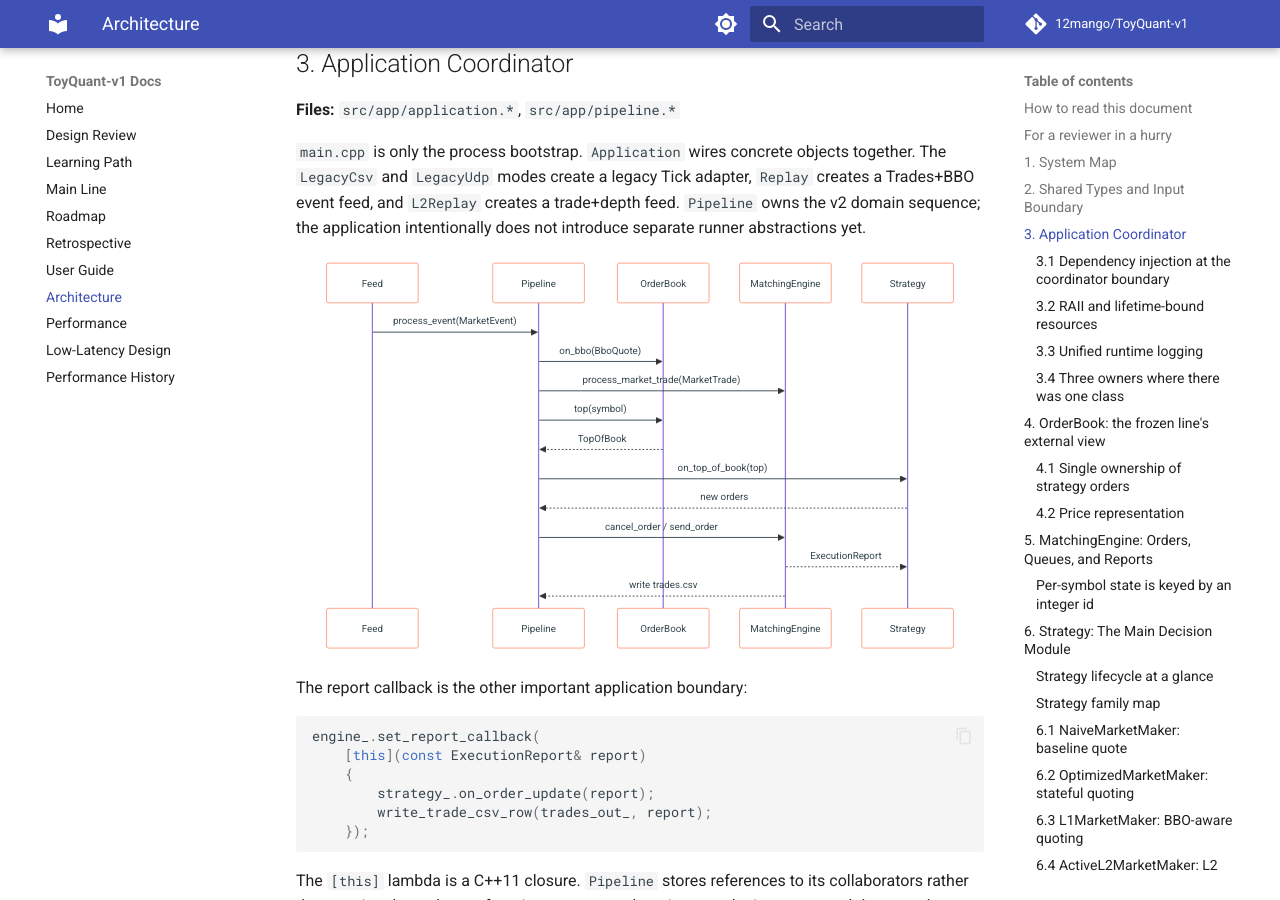
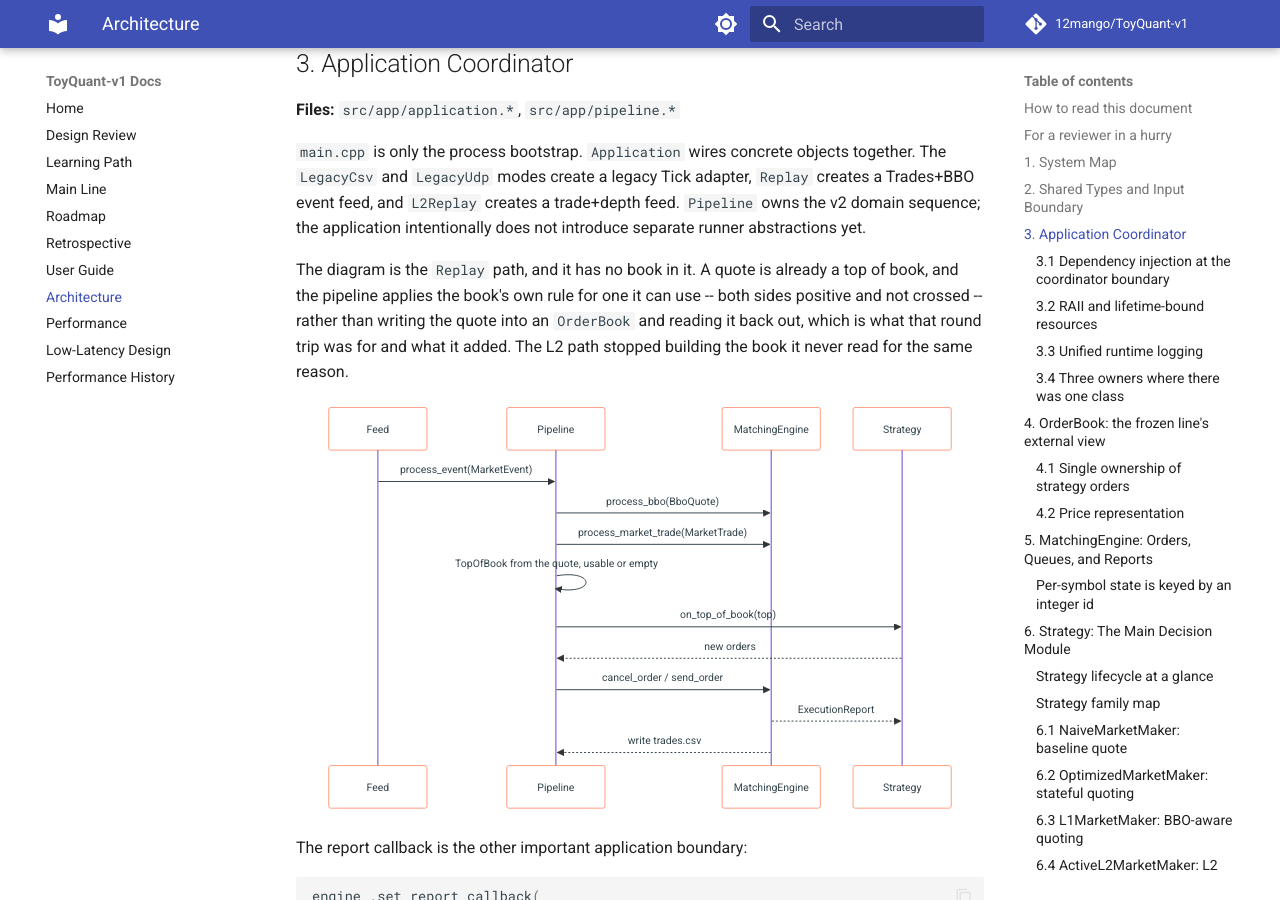
Before and after one commit to 12mango/ToyQuant-v1, an MkDocs documentation site: the page built from docs/ARCHITECTURE.md, in a window 1280 px wide and 900 px high, scrolled down 10318 px. Built offline with MkDocs 1.6.1 and Material for MkDocs 9.7.7, drawn with Linux system fonts in a browser that asks for light colours; comment, search, counter and statistics services are not loaded.

Commit message:
docs: The replay diagram loses the book it no longer has, and the legacy row names its instance
Two claims about the code that the code had already moved away from.

`docs/ARCHITECTURE.md` drew the `Replay` path with an `OrderBook` participant: the feed event into the
pipeline, the pipeline writing the quote into the book (`on_bbo`), reading a top of book back out, and
handing that to the strategy. None of that is what happens. `Pipeline::process_event` calls
`MatchingEngine::process_bbo` and applies the book's own usability rule itself -- both sides positive and not
crossed -- which is what let the pipeline stop being handed a book, and what let the L2 path stop building
one it never read. The diagram is the flow as it is now: the feed, the pipeline, the engine and the strategy,
with no book in it, and the paragraph above says why there is none.

`docs/MAINLINE.md`'s deletion table says of the legacy line that "nothing on the main line calls it", which is
true and unchecked. `OrderBook::on_bbo` is that claim made concrete and countable: one caller, in one test.
The entry also records why the method is not the unit to remove -- `market_top` is its live sibling and the
reason the interface still exists at all -- so the line remains the candidate it already was.

Recorded while looking for both, and not acted on: the order-latency half of the engine's delay model has no
test. `tests/matching_engine_test.cpp` pins the cancel side with a non-zero `cancel_latency_us`, and nothing
sets `order_latency_us`. That is the reason not to extract that mechanism the way the queue model was
extracted: the queue model is a pure function over three numbers and the tier 1 verdicts cover it, while this
one is state plus event ordering and would be a change nothing would check. Pinning it first is the step.

````diff
--- a/docs/ARCHITECTURE.md
+++ b/docs/ARCHITECTURE.md
@@ -401,18 +401,21 @@ drops the incoming tick by design.
 event feed, and `L2Replay` creates a trade+depth feed. `Pipeline` owns the v2 domain sequence; the
 application intentionally does not introduce separate runner abstractions yet.
 
+The diagram is the `Replay` path, and it has no book in it. A quote is already a top of book, and the
+pipeline applies the book's own rule for one it can use -- both sides positive and not crossed -- rather
+than writing the quote into an `OrderBook` and reading it back out, which is what that round trip was for
+and what it added. The L2 path stopped building the book it never read for the same reason.
+
 ```mermaid
 sequenceDiagram
     participant F as Feed
     participant P as Pipeline
-    participant B as OrderBook
     participant M as MatchingEngine
     participant S as Strategy
     F->>P: process_event(MarketEvent)
-    P->>B: on_bbo(BboQuote)
+    P->>M: process_bbo(BboQuote)
     P->>M: process_market_trade(MarketTrade)
-    P->>B: top(symbol)
-    B-->>P: TopOfBook
+    P->>P: TopOfBook from the quote, usable or empty
     P->>S: on_top_of_book(top)
     S-->>P: new orders
     P->>M: cancel_order / send_order
````
Also changed, not shown: docs/MAINLINE.md (+1 -1 lines).
